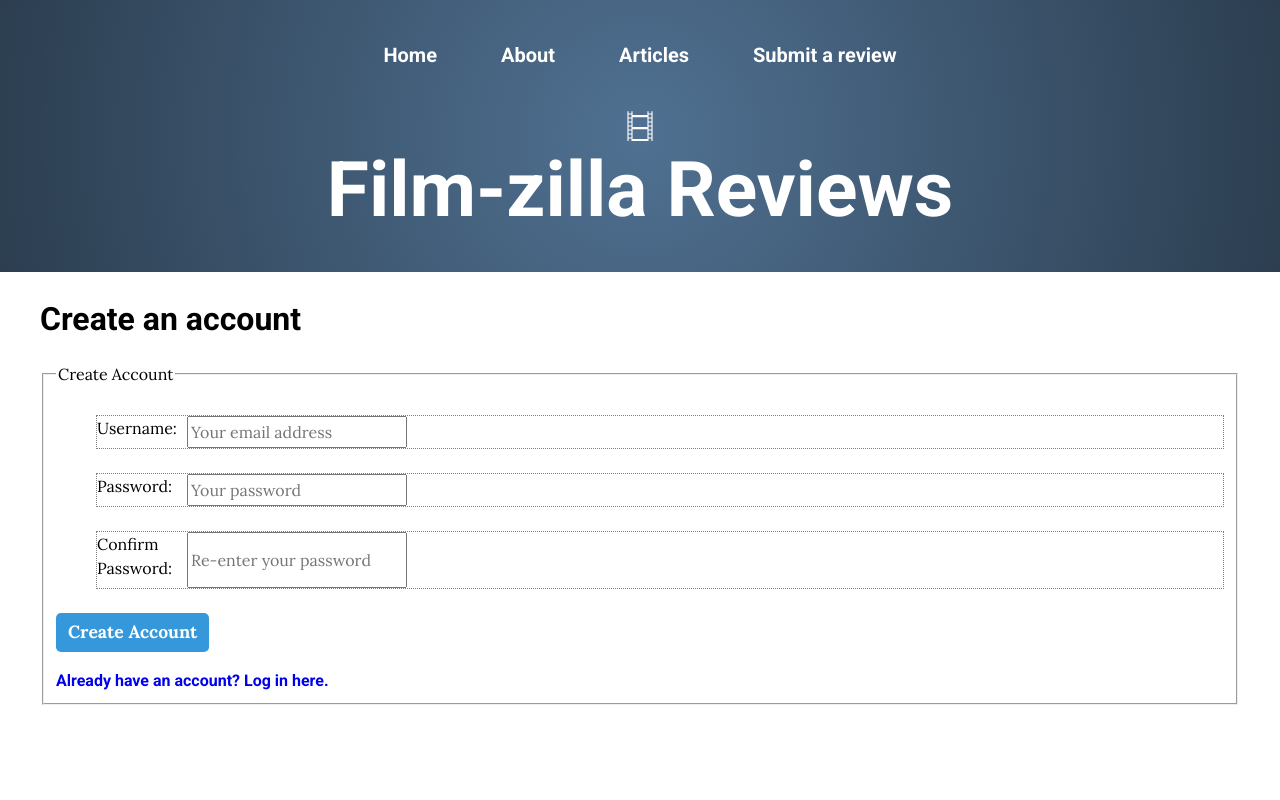
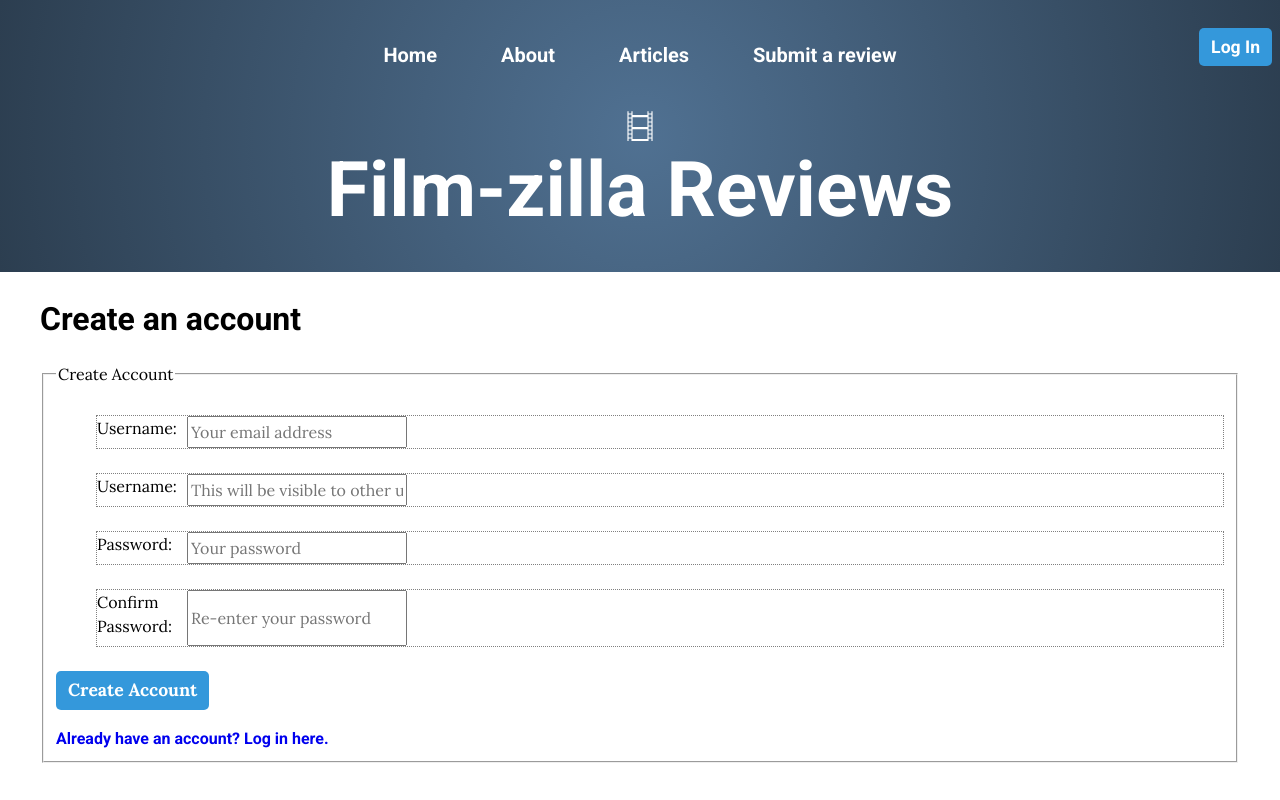
Before and after one commit to Simon-Bertram/fullstack-film-blog, a React (Vite) app in the folder film-blog/: page /create-account in a window 1280 px wide. Shown: the top 800 px of the page. Built offline with nearby package versions, Linux system fonts and the light colour scheme; no server answers.

Commit message:
Adjust UI for authenticated users

```diff
--- a/film-blog/src/components/AddCommentForm.jsx
+++ b/film-blog/src/components/AddCommentForm.jsx
@@ -28,6 +28,7 @@ const AddCommentForm = ({ articleName, onArticleUpdated }) => {
     >
       <fieldset>
         <legend>Add a Comment</legend>
+        {user && <p>You are posting as {user.email}</p>}
         <ul>
           <li className="form-group">
             <label htmlFor="name">Name:</label>
--- a/film-blog/src/components/Nav.jsx
+++ b/film-blog/src/components/Nav.jsx
@@ -1,4 +1,6 @@
-import { NavLink } from "react-router-dom";
+import { NavLink, useNavigate } from "react-router-dom";
+import useUser from "../hooks/useUser";
+import { getAuth, signOut } from "firebase/auth";
 import Hamburger from "./Hamburger";
 
 const links = [
@@ -9,6 +11,9 @@ const links = [
 ];
 
 const Nav = () => {
+  const navigate = useNavigate();
+  const { user } = useUser();
+
   return (
     <nav aria-label="main" role="navigation">
       <Hamburger />
@@ -24,6 +29,16 @@ const Nav = () => {
           </li>
         ))}
       </ul>
+      <div className="nav-right">
+        { user
+          ? <button className="accent-button" onClick={() => {
+              signOut(getAuth());
+          }}>Logout</button>
+          : <button className="accent-button" onClick={() => {
+              navigate('/login');
+          }}>Log In</button>
+        }
+      </div>
     </nav>
   )
 }
--- a/film-blog/src/pages/ArticlePage.jsx
+++ b/film-blog/src/pages/ArticlePage.jsx
@@ -10,7 +10,7 @@ import NotFoundPage from './NotFoundPage';
 const ArticlePage = () => {
   const [articleInfo, setArticleInfo] = useState({ upvotes: 0, comments: [] });
   const { articleId } = useParams();
-
+  const { canUpvote } = articleInfo;
   const { user, isLoading } = useUser();
 
   const navigate = useNavigate();
@@ -25,7 +25,7 @@ const ArticlePage = () => {
     }
 
     loadArticleInfo();
-  }, []);
+  }, [isLoading, user]);
 
   const article = articles.find(article => article.name === articleId);
 
@@ -46,7 +46,7 @@ const ArticlePage = () => {
       <h1>{article.title}</h1>
       <div className='upvotes-section'>
         {user
-          ? <button onClick={addUpvote}>Upvote</button>
+          ? <button onClick={addUpvote}>{canUpvote ? 'Upvote' : 'Already upvoted'}</button>
           : <button onClick={() => navigate('/login') }>
               Log in to upvote
             </button>
--- a/film-blog/src/pages/CreateAccountPage.jsx
+++ b/film-blog/src/pages/CreateAccountPage.jsx
@@ -4,6 +4,7 @@ import { getAuth, createUserWithEmailAndPassword } from 'firebase/auth';
 
 const CreateAccountPage = () => {
   const [email, setEmail] = useState('');
+  const [username, setUsername] = useState('');
   const [password, setPassword] = useState('');
   const [confirmPassword, setConfirmPassword] = useState('');
   const [error, setError] = useState('');
@@ -34,11 +35,21 @@ const CreateAccountPage = () => {
             <li className="form-group">
               <label htmlFor="username">Username:</label>
               <input
-                type="text"
+                type="email"
                 id="username"
                 value={email}
                 onChange={e => setEmail(e.target.value)}
                 placeholder="Your email address"
+              />
+            </li>
+            <li className="form-group">
+              <label htmlFor="username">Username:</label>
+              <input
+                type="text"
+                id="username"
+                placeholder="This will be visible to other users"
+                value={username}
+                onChange={e => setUsername(e.target.value)}
               />
             </li>
             <li className="form-group">
@@ -52,21 +63,19 @@ const CreateAccountPage = () => {
               />
             </li>
             <li className="form-group">
-              <label htmlFor="password">Confirm Password:</label>
+              <label htmlFor="confirmPassword">Confirm Password:</label>
               <input
                 type="password"
-                id="password"
+                id="confirmPassword"
                 value={confirmPassword}
                 onChange={e => setConfirmPassword(e.target.value)}
                 placeholder="Re-enter your password"
               />
             </li>
           </ul>
-          <button
-           type="submit"
-           onClick={createAccount}
-          >
-            Create Account</button>
+          <button type="submit" onClick={createAccount}>
+            Create Account
+          </button>
           <Link to="/login">Already have an account? Log in here.</Link>
         </fieldset>
       </form>
--- a/film-blog/src/pages/LoginPage.jsx
+++ b/film-blog/src/pages/LoginPage.jsx
@@ -14,6 +14,7 @@ const LoginPage = () => {
       await signInWithEmailAndPassword(getAuth(), email, password);
       navigate('/articles');
     } catch (error) {
+      console.error(error.message);
       setError(error.message);
     }
   }
@@ -27,10 +28,10 @@ const LoginPage = () => {
           <legend>Login</legend>
           <ul>
             <li className="form-group">
-              <label htmlFor="username">Username:</label>
+              <label htmlFor="email">Email:</label>
               <input
-                type="text"
-                id="username"
+                type="email"
+                id="email"
                 placeholder="Your email address"
                 value={email}
                 onChange={e => setEmail(e.target.value)}
@@ -41,6 +42,7 @@ const LoginPage = () => {
               <input
                 type="password"
                 id="password"
+                placeholder="Your password"
                 value={password}
                 onChange={e => setPassword(e.target.value)}
               />
--- a/film-blog/src/styles/components/_nav.scss
+++ b/film-blog/src/styles/components/_nav.scss
@@ -1,5 +1,6 @@
 @use '../base/color' as c;
 @use '../base/variables' as var;
+@use '../base/typography' as *;
 
 nav {
   display: flex;
@@ -29,6 +30,23 @@ nav {
 
   .nav-branding {
     display: flex;
+  }
+
+  .nav-right {
+    position: absolute;
+    top: 28px;
+    right: 8px;
+
+    .accent-button {
+      font-family: $heading-font;
+      background-color: c.$info;
+      color: white;
+
+      &:hover {
+        background-color: c.$teal;
+        color: c.$primary;
+      }
+    }
   }
 }
 
```
